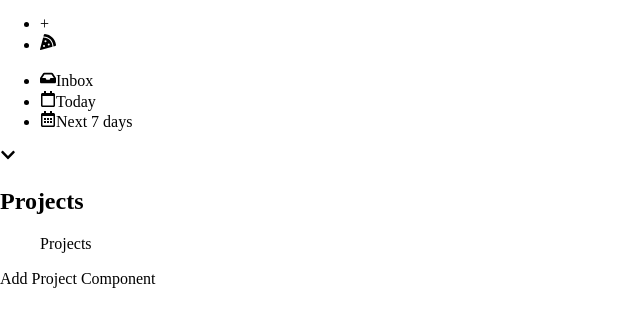
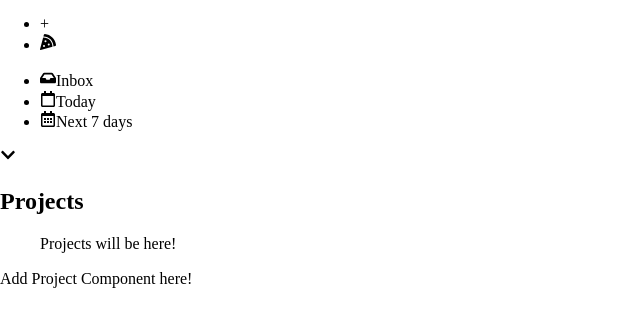
Before and after one commit to goodlana/todoist-clone, a React (Create React App) app: page / in a window 1280 px wide. Shown: the part 305-632 px from the top of the page, without its empty margins (0-640 px from the left). Built offline with nearby package versions, Linux system fonts and the light colour scheme.

Commit message:
8-modify-sidebar

```diff
--- a/src/components/layout/Sidebar.js
+++ b/src/components/layout/Sidebar.js
@@ -43,8 +43,8 @@ export const Sidebar = () => {
         <h2>Projects</h2>
       </div>
 
-      <ul className="sidebar__projects">Projects</ul>
-      Add Project Component
+      <ul className="sidebar__projects">Projects will be here!</ul>
+      Add Project Component here!
     </div>
   );
 };
```
